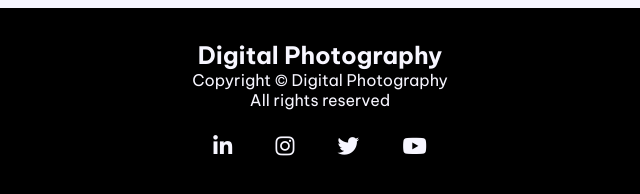
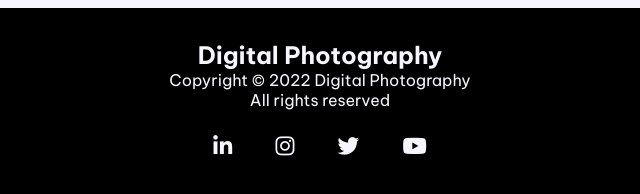
Before and after one commit to FreemanJournal/photography-store, a plain HTML site: page index.html in a window 1280 px wide. Shown: the part 2852-3046 px from the top of the page, 320-960 px from the left. Drawn offline with Linux system fonts and the light colour scheme.

Commit message:
text changes

```diff
--- a/index.html
+++ b/index.html
@@ -229,7 +229,7 @@
     <footer>
         <section>
             <h2>Digital Photography</h2>
-            <p>Copyright © Digital Photography</p>
+            <p>Copyright © 2022 Digital Photography</p>
             <p>All rights reserved</p>
             <div class="social_link">
                 <a href="#"><i class="fab fa-linkedin-in"></i></a>
```
